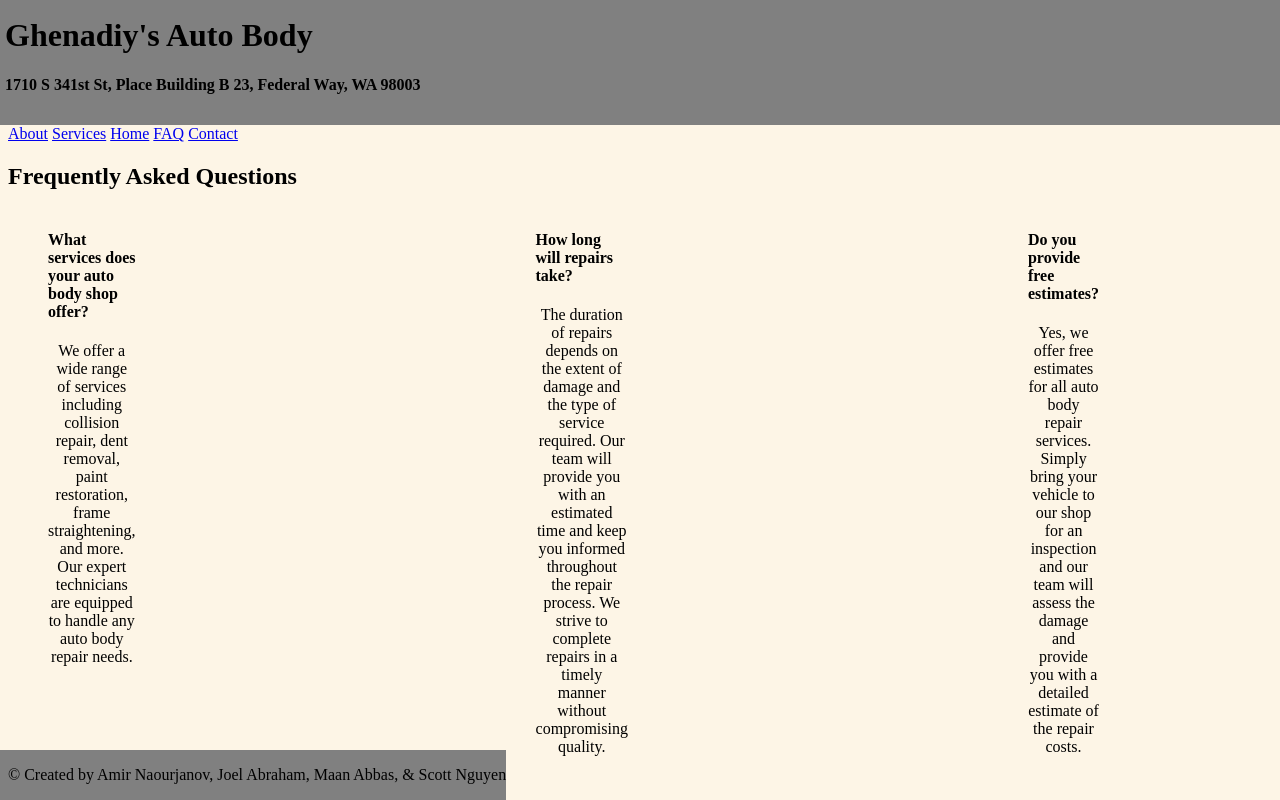
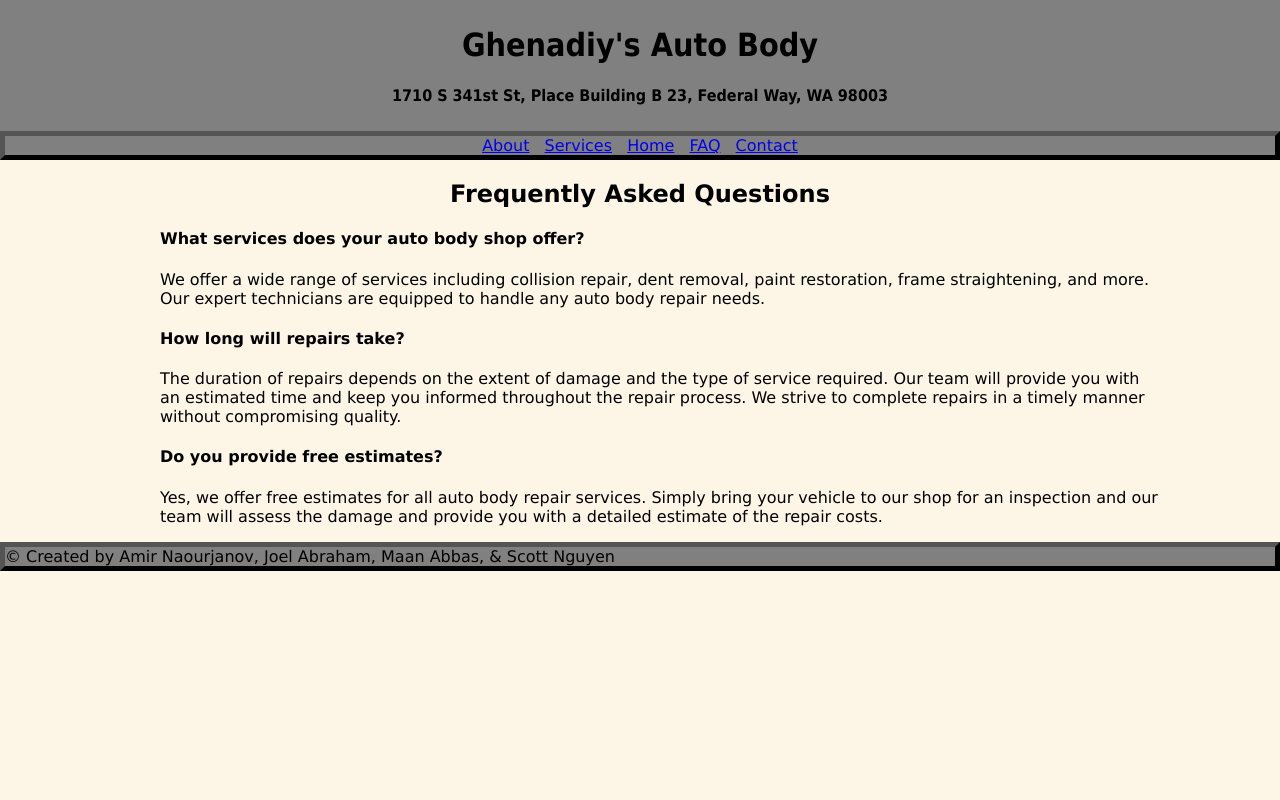
Before and after one commit to scottnguyen15/TINFO-230A-WebsiteProject-24, a plain HTML site: page faq.html in a window 1280 px wide. Drawn offline with Linux system fonts and the light colour scheme.

Commit message:
Update style.css

```diff
--- a/style.css
+++ b/style.css
@@ -1,38 +1,84 @@
+/*
+Below are the universals. If you want to adjust
+something specific for your page, make a class!
+Also be sure to make a comment above it so that
+we know what it does. Communication is key!
+*/
+
+
+body {
+	font-family: 'Verdana', serif;
+	background-color: Oldlace;
+	margin: 0;
+	padding: 0;
+}
 
 header {
-	margin: -22px -22px 0px -8px;
-	background-color: Gray;
-	text-align: left;
+	font-family: 'Tahoma', serif;
+	background-color: gray;
+	text-align: center;
+	padding: 5px;
 	color: black;
-	padding: 10px 5px;
 }
 
 ul {
-	display: flex;
-	list-style:none;
-	gap: 200px;
-	color: black;
+	list-style-type: none;
 }
 
-body {
-    font-family: 'didot', serif;
-	background-color:Oldlace ;
+h2 {
+	text-align: center;
 }
 
 p {
-	font-family: 'didot', serif;
+	font-family: 'Verdana', serif;
 	color: black;
+	text-align: left;
+}
+
+a {
+	margin: 5px;
+}
+
+/* Style for the nav. bar. */
+.topnav {
+	background-color: gray;
+	border: 5px outset black;
+	color: black;
+	text-align: center;
+	list-style-type: none;
+}
+
+/* Style for the footer. */
+.footer {
+	background-color: gray;
+	border: 5px outset black;
+	text-align: left;
+	color: black;
+	margin-left: auto;
+	margin-right: auto;
+	margin-bottom: auto;
+}
+
+/* Style for the container. */
+.container {
+	list-style-type: none;
+	max-width: 1000px;
+	margin-left: auto;
+	margin-right: auto;
+}
+
+/* Style for the container text. */
+.container-text {
 	text-align: center;
 }
 
-footer {
- 	position:absolute;
-    bottom: 0px;
-    float: right;z
-    height: 35px;
-    margin: 0px 50px 0px -8px;
-    background-color: Gray;
-    color: black;
-    text-align: right;
-    padding: 0px 0px 0px 8px;
+.service-title {
+	font-size: 20px;
 }
+
+.img-ctr {
+	display: block;
+	margin-left: auto;
+	margin-right: auto;
+	width: 50%;
+}
```
